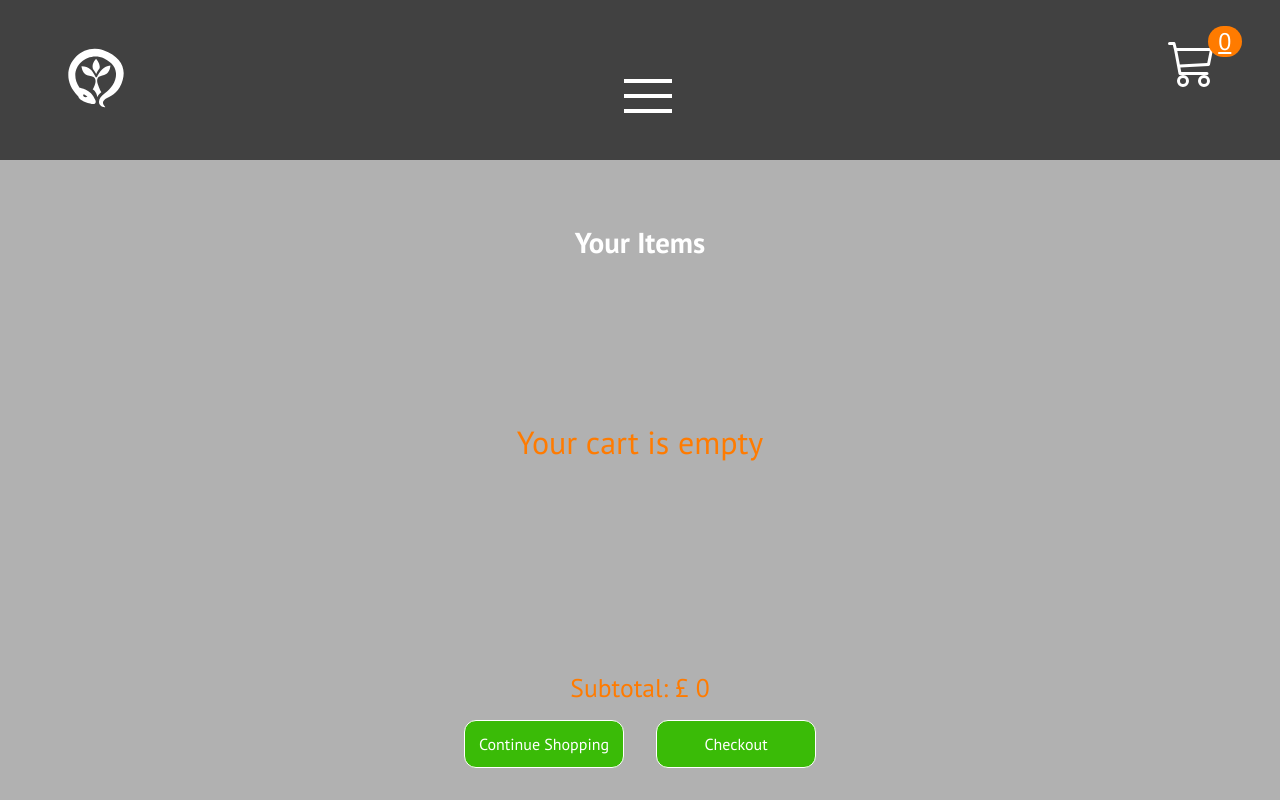
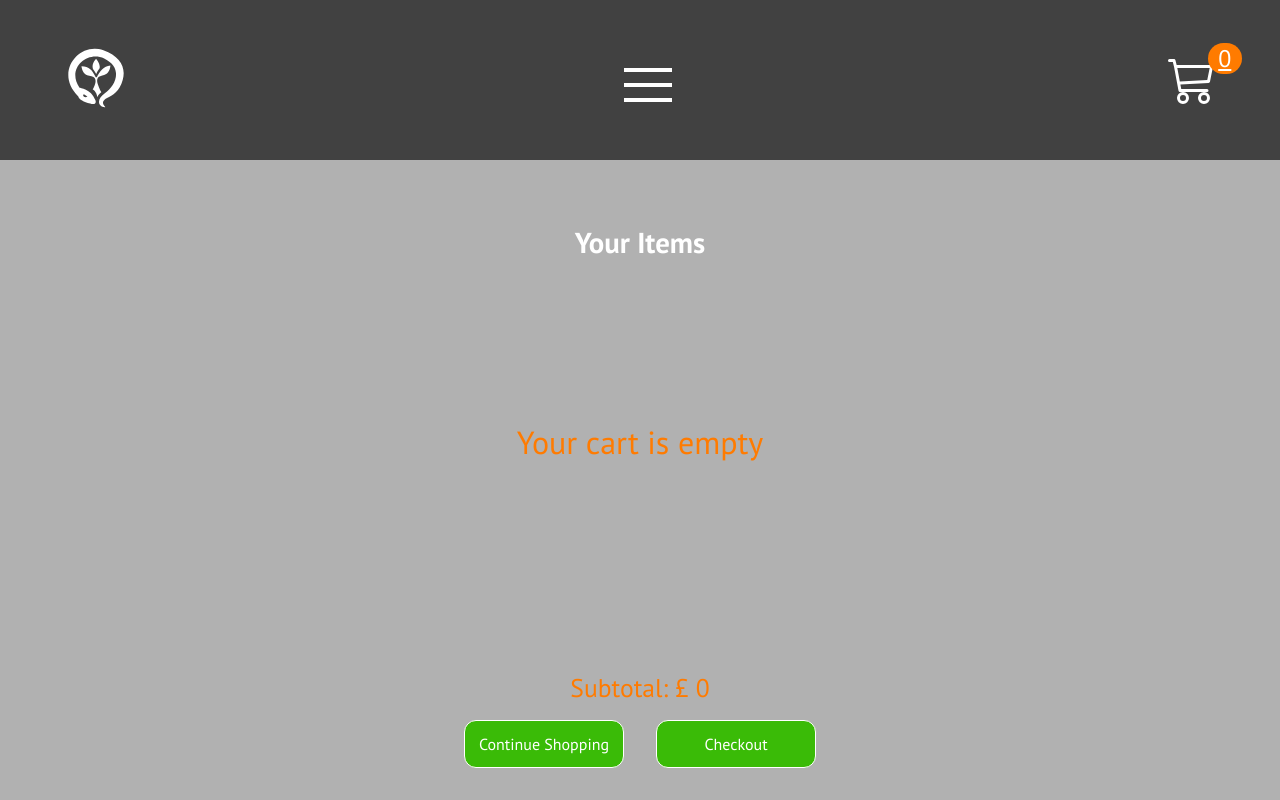
Before and after one commit to AdrianaLDN/mamba-shop, a React (Create React App) app: page /cart in a window 1280 px wide. Shown: the top 800 px of the page. Built offline with nearby package versions, Linux system fonts and the light colour scheme.

Commit message:
navbar fixed

```diff
--- a/src/Components/NavBar/navbar.css
+++ b/src/Components/NavBar/navbar.css
@@ -13,11 +13,12 @@
     z-index: 999;
     height: 60%;
     width: 20%;
-    padding-top: 2.5rem;
+    padding-top: 1.8rem;
 }
 
-.cart {
+.cart{
     color: #fff;
+    height: 30%;
 }
 
 .cart:hover {
```
